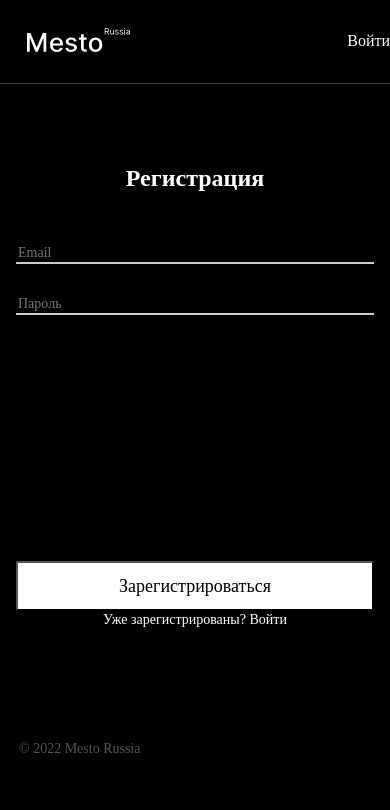
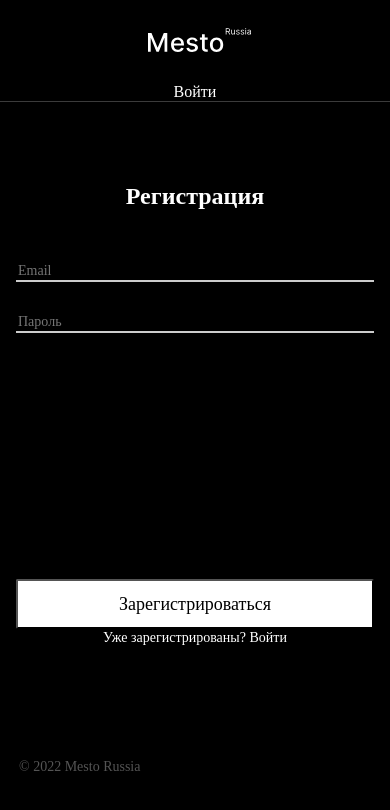
Before and after one commit to Aleksandr-Hohlov/react-mesto-api-full, a React (Create React App) app in the folder frontend/: page /sign-up in a window 390 px wide. Shown: the top 810 px of the page. Built offline with nearby package versions, Linux system fonts and the light colour scheme.

Commit message:
Add files via upload

```diff
--- a/frontend/src/blocks/body/body.css
+++ b/frontend/src/blocks/body/body.css
@@ -1,3 +1,3 @@
 .body {
-  background-color: black;
+  background-color: rgb(0, 0, 0);
 }
--- a/frontend/src/blocks/content/content.css
+++ b/frontend/src/blocks/content/content.css
@@ -1,5 +1,5 @@
-@media screen and (max-width: 670px) {
-  .content {
-    padding: 0 19px;
-  }
+.content {
+
+  margin: auto;
+
 }
--- a/frontend/src/blocks/header/header.css
+++ b/frontend/src/blocks/header/header.css
@@ -6,3 +6,10 @@
   justify-content: space-between;
   color: #FFFFFF;
 }
+
+@media screen and (max-width: 470px) {
+  .header {
+    flex-direction: column;
+    align-items: center;
+  }
+}
--- a/frontend/src/blocks/page/page.css
+++ b/frontend/src/blocks/page/page.css
@@ -7,6 +7,6 @@
 
 @media screen and (max-width: 670px) {
   .page {
-    padding: 0px;
+    padding: 0 19px;
   }
 }
```
